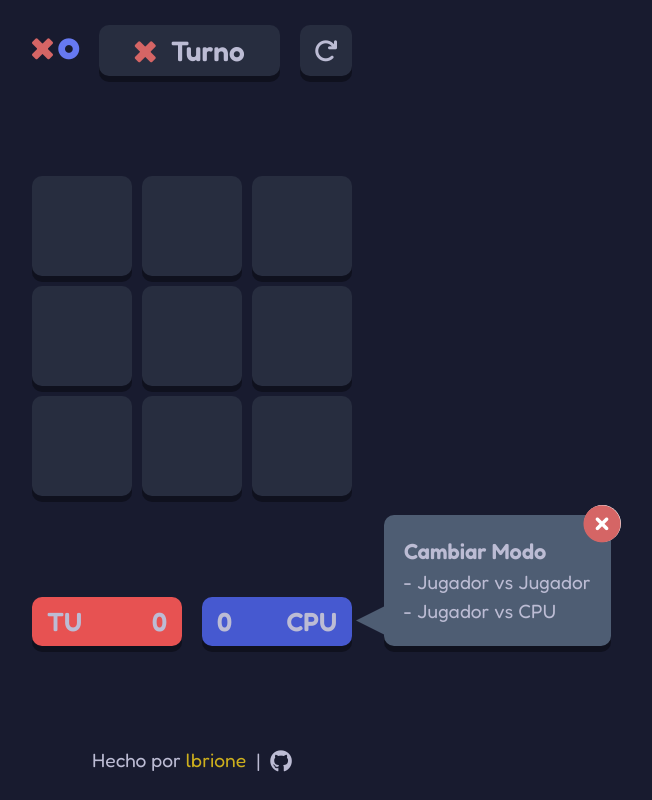
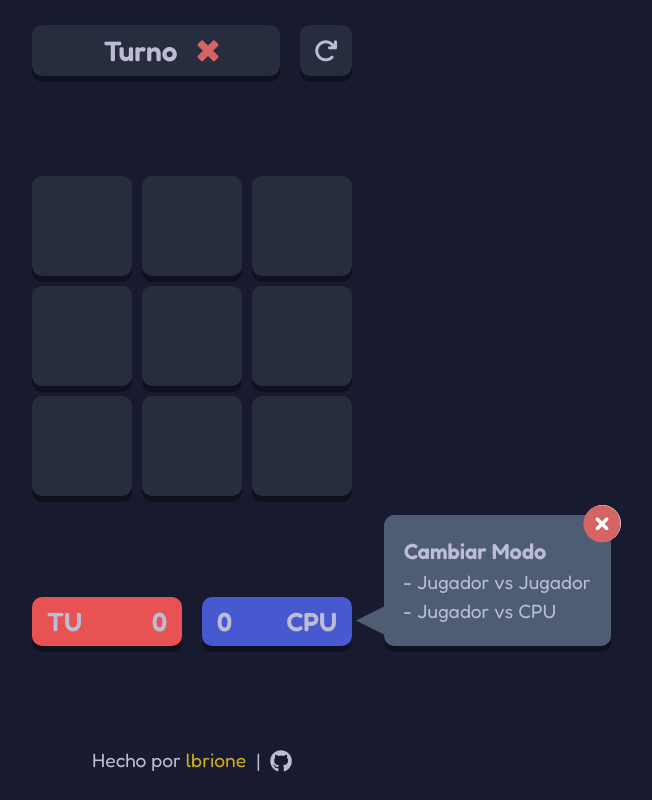
Before and after one commit to JesusBriones2/Tic-Tac-Toe, a website: page index.html in a window 1280 px wide. Shown: the whole page, without its empty margins (448-1100 px from the left). Drawn offline with Linux system fonts and the light colour scheme; files whose address does not match are found by name.

Commit message:
se remueve los iconos en la parte superior y se arregla la caja de turnos

```diff
--- a/index.html
+++ b/index.html
@@ -24,14 +24,9 @@
   <body>
     <main class="main">
       <header class="header">
-        <div class="header__icons">
-          <i class="header__icon icon-x"></i>
-          <i class="header__icon icon-o"></i>
-        </div>
-
         <div class="turn">
+          <span class="turn__text">Turno</span>
           <i class="turn__icon icon-x"></i>
-          <span class="turn__text">Turno</span>
         </div>
 
         <button class="button-reset icon-arrow-rotate-right"></button>
--- a/src/css/styles.css
+++ b/src/css/styles.css
@@ -71,8 +71,10 @@ body {
     padding: 0 10px;
 
     flex-grow: 1;
-    text-align: center;
-    align-content: center;
+    display: flex;
+    justify-content: center;
+    align-items: center;
+    gap: 20px;
 }
 
 .turn__text {
```
